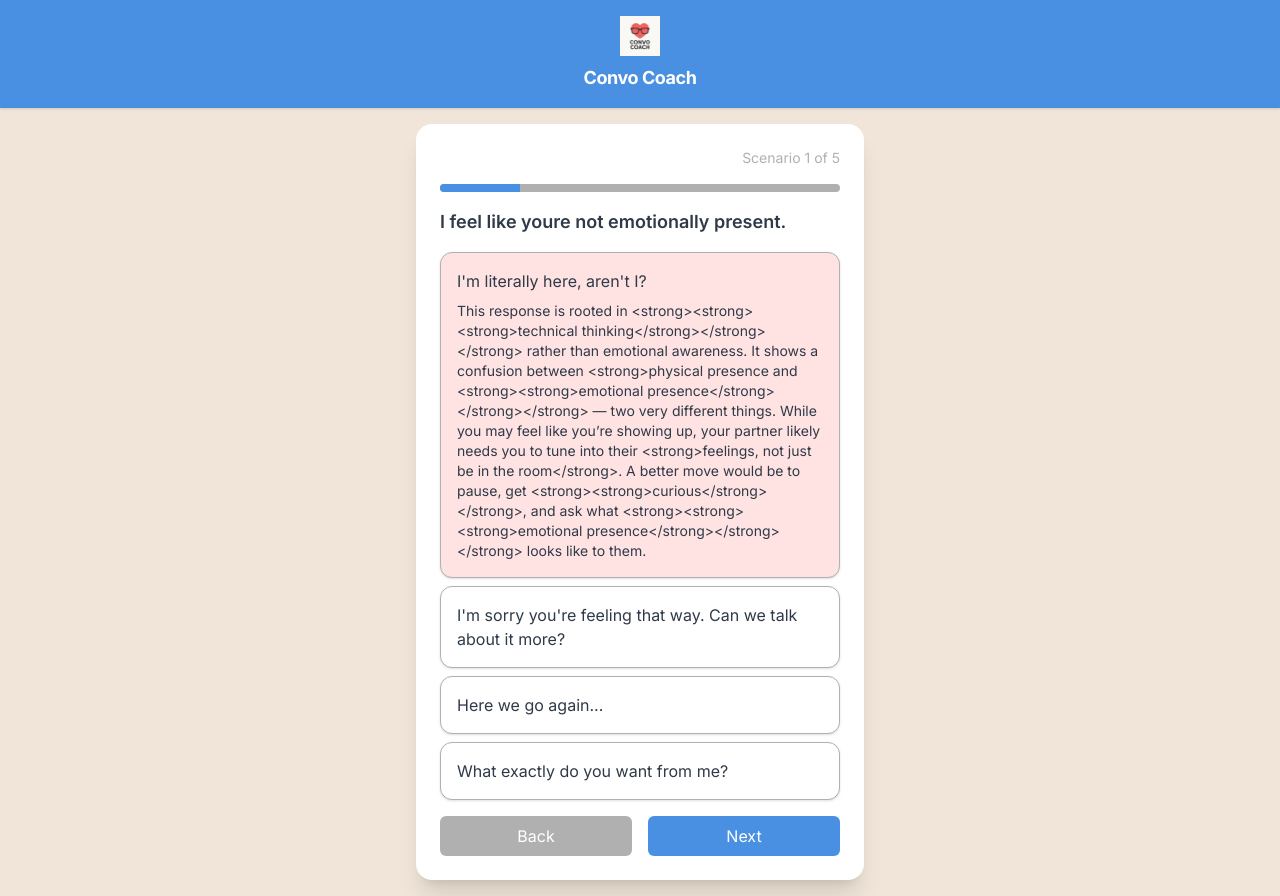
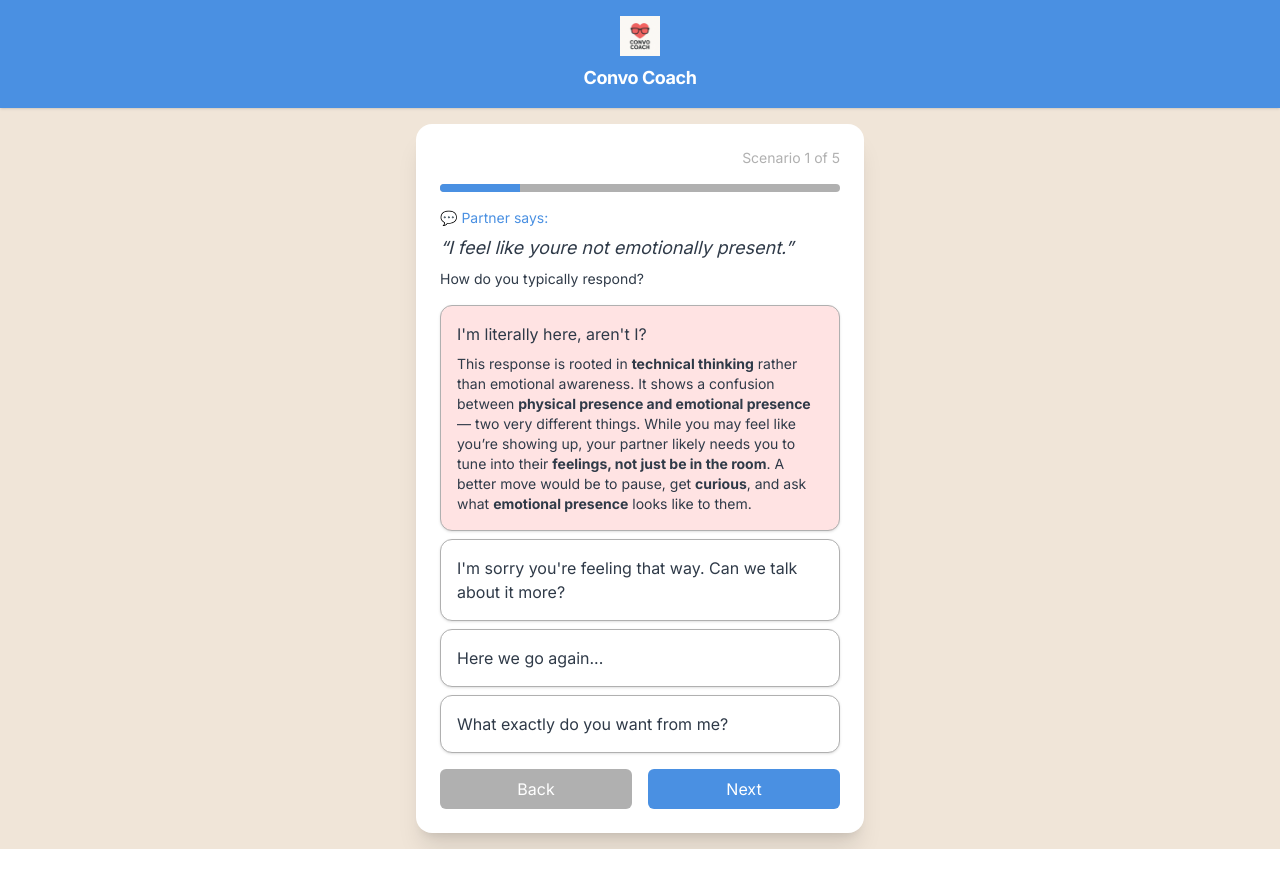
Before and after one commit to codenewbie-hash/convo-coach, a Next.js app: page / in a window 1280 px wide. Both pictures are taken after a click on the button "I'm literally here, aren't I?". After the commit the page ends 849 px from the top, so only its background shows below. Built offline with nearby package versions, Linux system fonts and the light colour scheme.

Commit message:
Update all changes

```diff
--- a/pages/index.js
+++ b/pages/index.js
@@ -54,9 +54,14 @@ export default function Home() {
             </div>
 
             {/* Scenario */}
-            <h2 className="text-lg font-semibold text-[#2F3A48] whitespace-pre-line">
-              {scenario.message}
-            </h2>
+            <div className="space-y-2">
+  <p className="text-sm text-[#4A90E2] font-medium">💬 Partner says:</p>
+  <p className="italic text-lg text-[#2F3A48] leading-snug">
+    “{scenario.message.split('\n')[0]}”
+  </p>
+  <p className="text-sm text-[#2F3A48] mt-1">How do you typically respond?</p>
+</div>
+
 
             {/* Options */}
             <div className="space-y-2">
@@ -79,7 +84,11 @@ export default function Home() {
                     <span className="block font-medium text-[#2F3A48]">{option.text}</span>
                     {isSelected && (
                       <>
-                        <p className="text-sm mt-2 text-[#2F3A48]">{option.feedback}</p>
+                        <p
+  className="text-sm mt-2 text-[#2F3A48]"
+  dangerouslySetInnerHTML={{ __html: option.feedback }}
+></p>
+
                         {!isCorrect && option.recommended && (
                           <p className="text-sm mt-4 bg-[#F7F8FA] border border-[#B0B0B0] p-3 rounded-md text-[#1E3A8A]">
                             <strong>Recommended response:</strong> {option.recommended}
```
